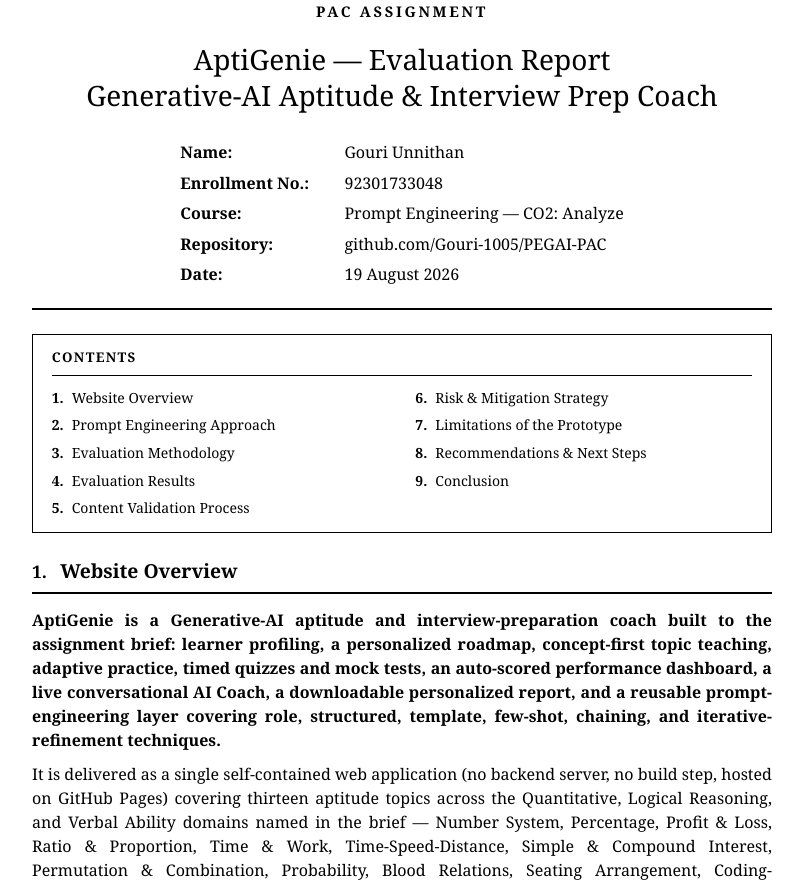
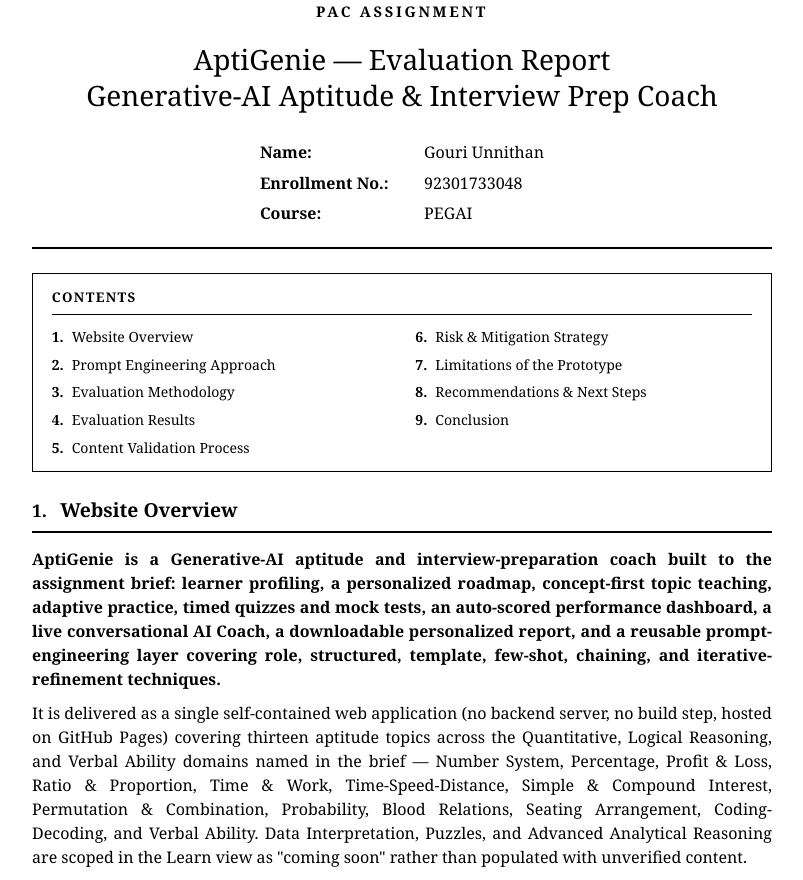
Before and after one commit to Gouri-1005/PEGAI-PAC, a plain HTML site: page evaluation-report.html in a window 1280 px wide. Shown: the top 880 px of the page, without its empty margins (238-1041 px from the left). Drawn offline with Linux system fonts and the light colour scheme.

Commit message:
Simplify report cover; stop publishing the PDF to GitHub
- Cover: course now reads "PEGAI" (dropped the CO2: Analyze wording),
  removed the repository link and date, removed the footer entirely.
- The PDF is now .gitignore'd and untracked -- it stays local-only per
  request rather than being hosted on GitHub Pages. The evaluation
  report itself remains published as HTML for online viewing.

```diff
--- a/evaluation-report.html
+++ b/evaluation-report.html
@@ -64,7 +64,6 @@
 .limitbox{border:1px dashed #000000; padding:9pt 14pt; margin:10pt 0; background:#F7F7F7;}
 .limitbox ul{margin-bottom:0;}
 
-footer{border-top:1px solid #000000; padding-top:8pt; margin-top:10pt; text-align:center; font-size:9pt;}
 </style>
 
 <div class="page">
@@ -75,9 +74,7 @@
     <div class="cover__meta">
       <div><b>Name:</b> Gouri Unnithan</div>
       <div><b>Enrollment No.:</b> 92301733048</div>
-      <div><b>Course:</b> Prompt Engineering — CO2: Analyze</div>
-      <div><b>Repository:</b> github.com/Gouri-1005/PEGAI-PAC</div>
-      <div><b>Date:</b> 19 August 2026</div>
+      <div><b>Course:</b> PEGAI</div>
     </div>
   </div>
 
@@ -255,6 +252,5 @@
     <p>AptiGenie meets the brief's functional specification end-to-end — profiling, roadmap, concept teaching, adaptive practice, timed assessment, performance reporting, a downloadable personalized report, a live conversational AI Coach, and a documented, versioned prompt-engineering layer — and does so with content that has been verified rather than merely generated. The addition of a genuinely live, dual-provider AI Coach closed the prototype's largest gap while introducing a new, well-scoped one: live conversational answers are not yet bound by the same verification process as the static, graded question bank. Every one of the ten required dimensions in this report either scores strong on hand-verified content or scores moderate with a named, addressable gap, and all four required strategy areas — hallucination minimization, data privacy, ethical AI use, and effectiveness — are addressed in Section 6. This is a coherent and honest evaluation profile for a system at this stage, with Section 8 describing exactly what closes each remaining gap.</p>
   </section>
 
-  <footer>AptiGenie Evaluation Report &middot; Gouri Unnithan &middot; Enrollment No. 92301733048 &middot; Prompt Engineering, CO2 — Analyze &middot; 19 August 2026</footer>
 
 </div>
```
Also changed, not shown: 2 other files.
